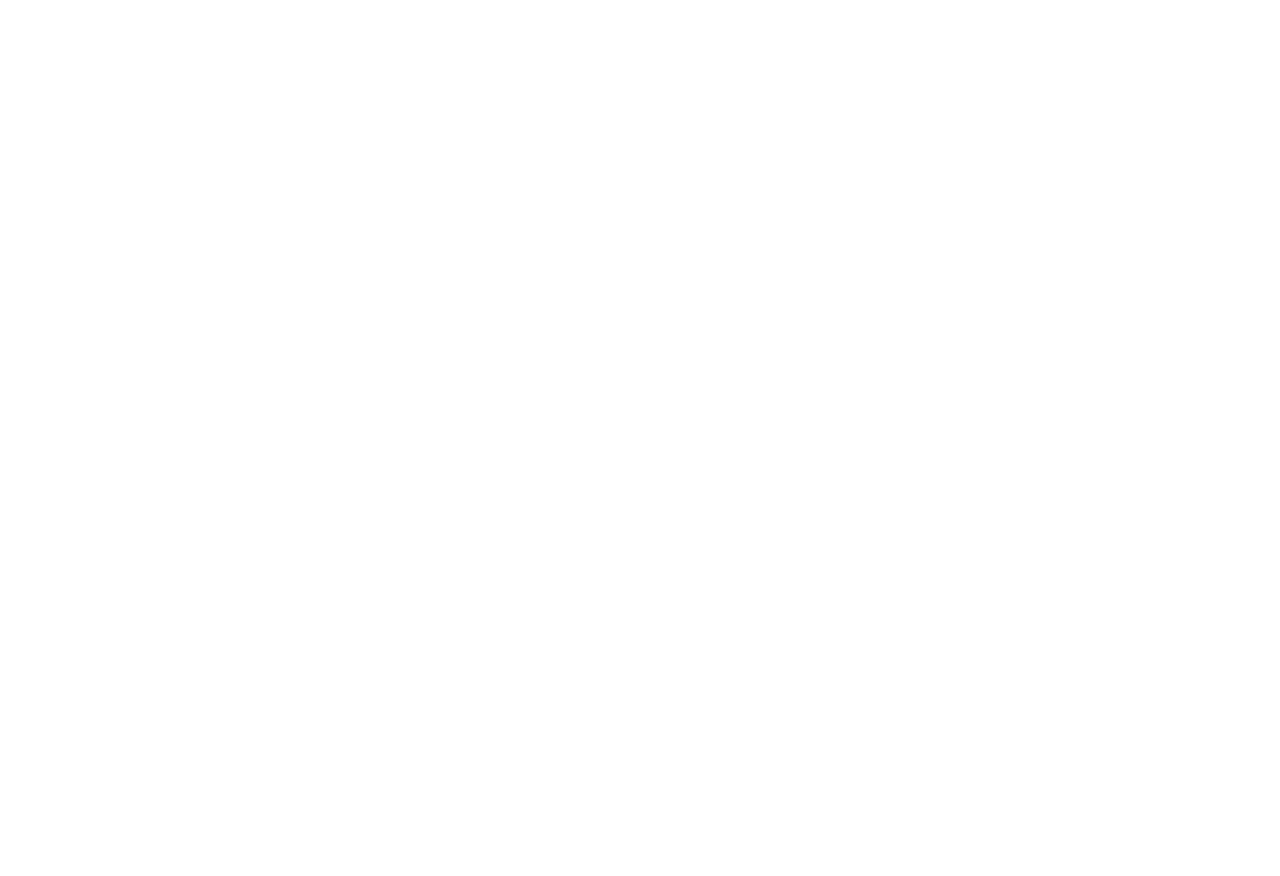
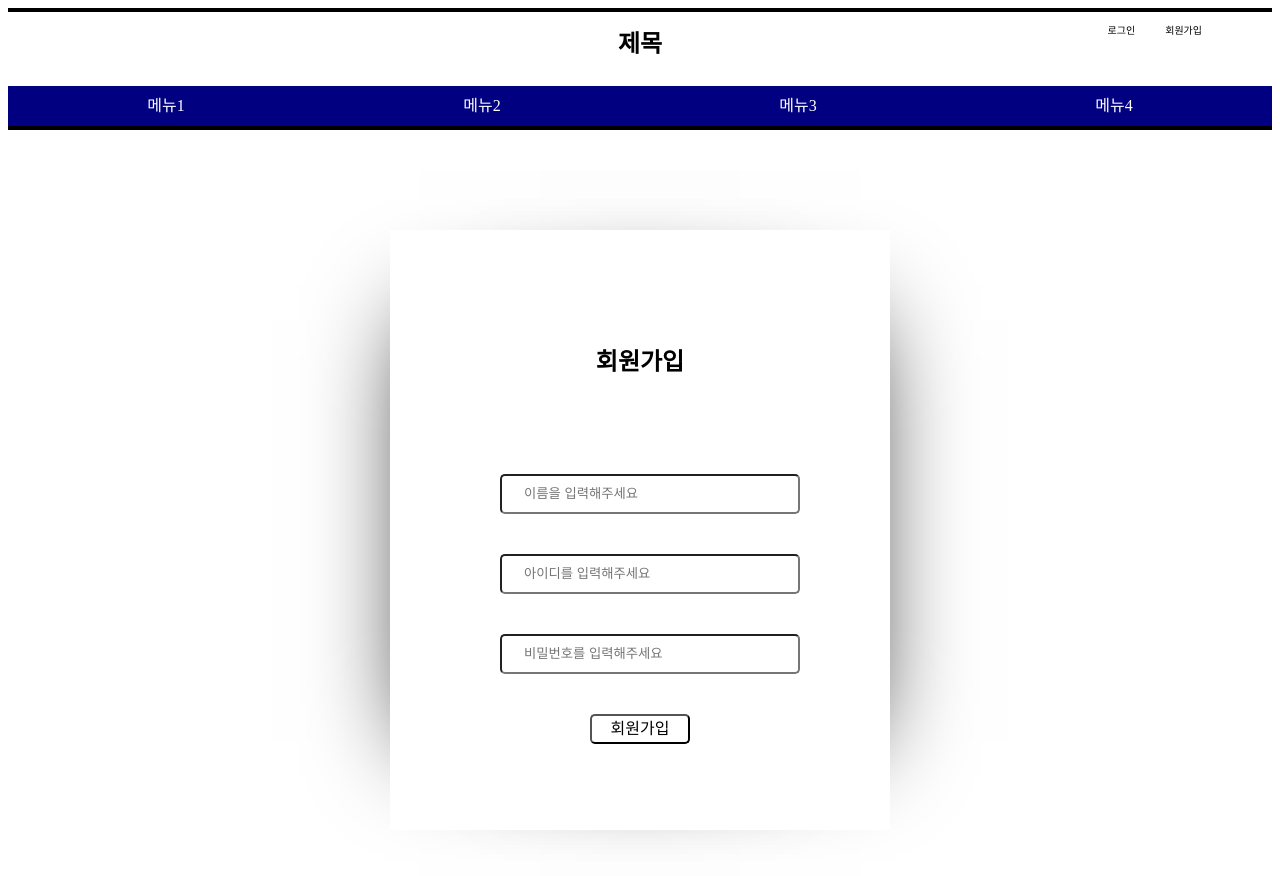
Before and after one commit to max0901/FrontTeam, a React (Create React App) app in the folder team/: page /sign in a window 1280 px wide. Before the commit this address had no page. Shown: the top 876 px of the page. Before the commit the page ends 800 px from the top, so only its background shows below. Built offline with nearby package versions, Linux system fonts and the light colour scheme.

Commit message:
"수정"

```diff
--- a/team/src/App.js
+++ b/team/src/App.js
@@ -1,4 +1,3 @@
-import Layout from "./layout";
 import Routing from "./route/routing";
 
 import GlobalStyles from "./styled/style";
--- a/team/src/layout/index.js
+++ b/team/src/layout/index.js
@@ -10,23 +10,30 @@
           <LinkTo to="/sign">회원가입</LinkTo>
         </Sign>
         <Menu>
-          <li>메뉴1</li>
-          <li>메뉴2</li>
-          <li>메뉴3</li>
-          <li>메뉴4</li>
+          <li>
+            <Link to="">메뉴1</Link>
+          </li>
+          <li>
+            <Link to="">메뉴2</Link>
+          </li>
+          <li>
+            <Link to="">메뉴3</Link>
+          </li>
+          <li>
+            <Link to="">메뉴4</Link>
+          </li>
         </Menu>
       </Header>
       <Container>{children}</Container>
-      <Footer>
-        <div>회사이름</div>
-      </Footer>
     </>
   );
 };
 export default Layout;
 
 const Header = styled.div`
-  width: 100%; ;
+  width: 100%;
+  border-top: 4px solid black;
+  border-bottom: 4px solid black;
 `;
 
 const Title = styled.h2`
@@ -40,22 +47,19 @@
 `;
 const LinkTo = styled(Link)`
   float: left;
-  margin-right: 10px;
-  font-size: 5px;
+  margin-right: 30px;
+  font-size: 10px;
 `;
 const Menu = styled.ul`
   width: 100%;
   display: flex;
   justify-content: space-around;
+  height: 40px;
+  line-height: 40px;
+  background-color: #000080;
+  color: white;
 `;
 const Container = styled.div`
   width: 100%;
   text-align: center;
 `;
-const Footer = styled.div`
-  width: 100%;
-  & div {
-    width: 1000px;
-    margin: 0 auto;
-  }
-`;
--- a/team/src/pages/login/components/loginForm.js
+++ b/team/src/pages/login/components/loginForm.js
@@ -5,14 +5,14 @@
     <>
       <Form>
         <FormInner>
-          <h2>타이틀</h2>
+          <h2>로그인</h2>
           <p>
             <input type="text" placeholder="아이디를 입력해주세요" />
           </p>
           <p>
             <input type="password" placeholder="비밀번호를 입력해주세요" />
           </p>
-          <button>로그인</button>
+          <Btn>로그인</Btn>
           <p>
             <Link to="/sign">아직 회원이 아니신가요?</Link>
           </p>
@@ -28,11 +28,12 @@
 
   margin: 100px auto;
   /* background-color: gray; */
+  box-shadow: -60px 0px 100px -90px #000, 60px 0px 100px -90px #000;
 `;
 const FormInner = styled.div`
   padding: 100px 0;
   height: 600px;
-  border: 1px solid black;
+
   & > h2 {
     margin-bottom: 100px;
   }
@@ -47,3 +48,8 @@
     text-indent: 20px;
   }
 `;
+const Btn = styled.button`
+  width: 100px;
+  height: 30px;
+  border-radius: 5px;
+`;
--- /dev/null
+++ b/team/src/pages/sign/component/singForm.js
@@ -0,0 +1,51 @@
+import styled from "styled-components";
+const SignForm = () => {
+  return (
+    <Form>
+      <FormInner>
+        <h2>회원가입</h2>
+        <p>
+          <input type="text" placeholder="이름을 입력해주세요" />
+        </p>
+
+        <p>
+          <input type="text" placeholder="아이디를 입력해주세요" />
+        </p>
+        <p>
+          <input type="password" placeholder="비밀번호를 입력해주세요" />
+        </p>
+        <Btn>회원가입</Btn>
+      </FormInner>
+    </Form>
+  );
+};
+export default SignForm;
+
+const Form = styled.div`
+  width: 500px;
+  box-shadow: -60px 0px 100px -90px #000, 60px 0px 100px -90px #000;
+  margin: 100px auto;
+`;
+const FormInner = styled.div`
+  padding: 100px 0;
+  height: 600px;
+
+  & > h2 {
+    margin-bottom: 100px;
+  }
+  & p {
+    margin: 40px 0;
+  }
+  & p > input {
+    width: 300px;
+    height: 40px;
+    margin-left: 20px;
+    border-radius: 5px 5px;
+    text-indent: 20px;
+  }
+`;
+const Btn = styled.button`
+  width: 100px;
+  height: 30px;
+  border-radius: 5px;
+`;
--- /dev/null
+++ b/team/src/pages/sign/index.js
@@ -0,0 +1,11 @@
+import Layout from "../../layout";
+import SignForm from "./component/singForm";
+
+const Sign = () => {
+  return (
+    <Layout>
+      <SignForm />
+    </Layout>
+  );
+};
+export default Sign;
--- a/team/src/route/path.js
+++ b/team/src/route/path.js
@@ -1,5 +1,6 @@
 import Login from "../pages/login/index";
 import Main from "../pages/main/index.js";
+import Sign from "../pages/sign";
 const routes = () => [
   {
     path: "/",
@@ -9,5 +10,9 @@
     path: "/login",
     element: <Login />,
   },
+  {
+    path: "/sign",
+    element: <Sign />,
+  },
 ];
 export default routes;
```
